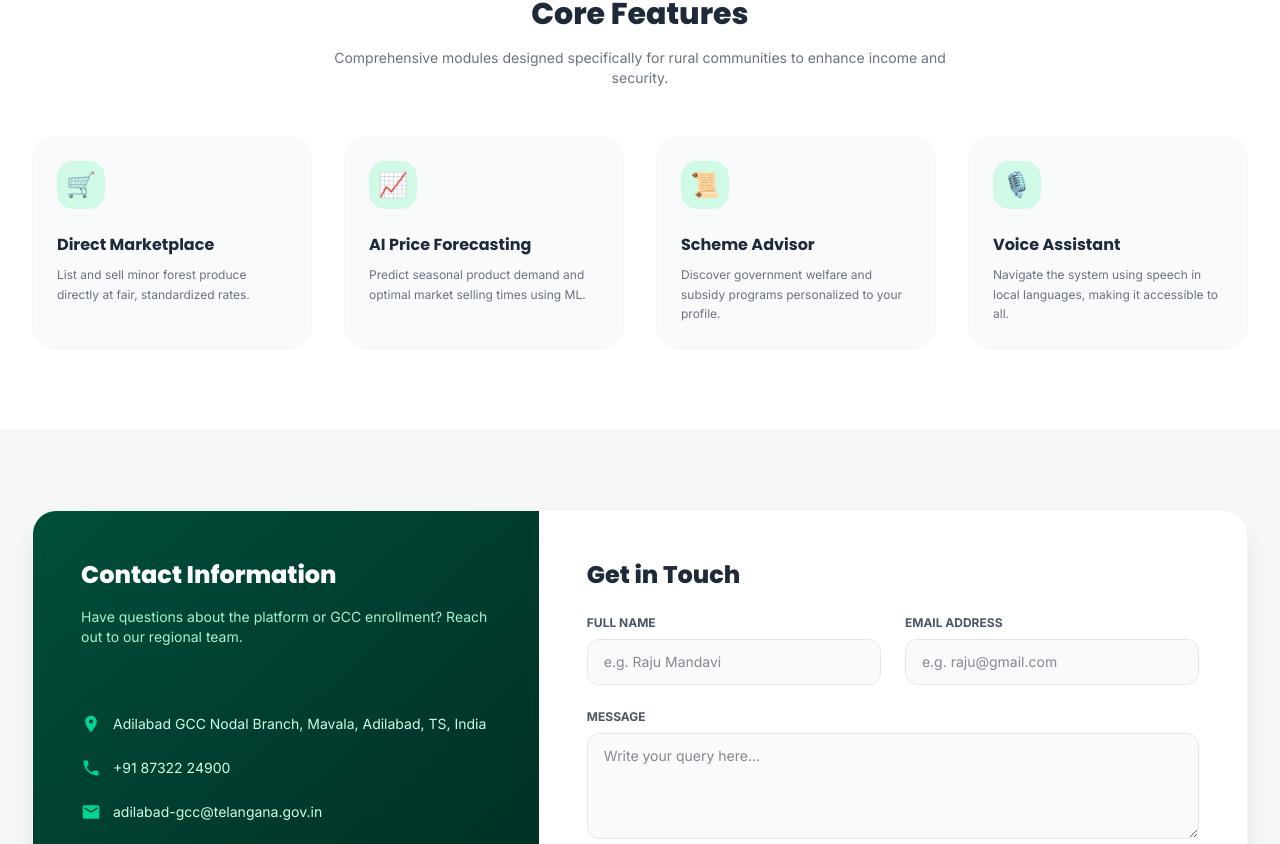
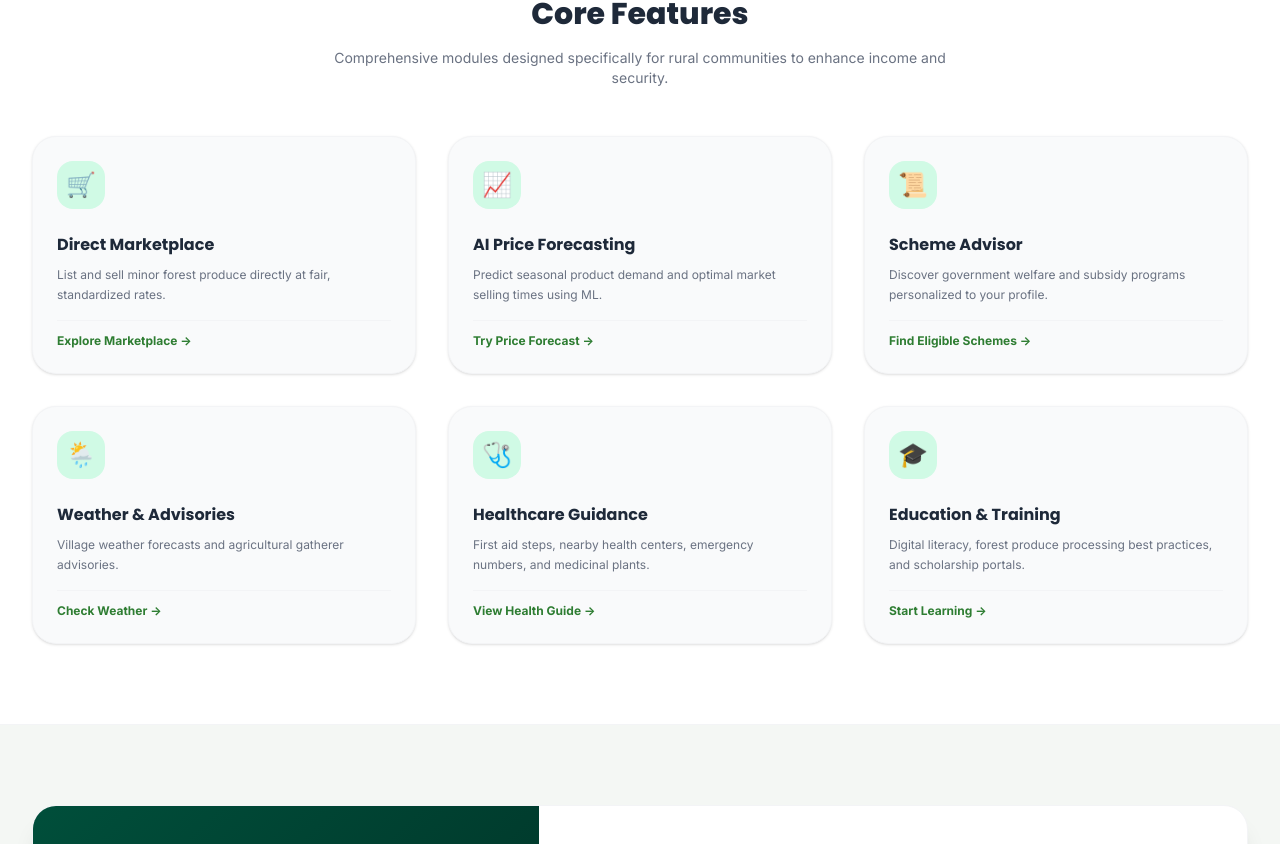
Before and after one commit to Abhilash-1508/for, a React (Vite) app: page / in a window 1280 px wide. Shown: the part 1296-2140 px from the top of the page. Built offline with nearby package versions, Linux system fonts and the light colour scheme; no server answers.

Commit message:
Make home page feature cards interactive links and optimize responsive layout

```diff
--- a/src/pages/Home.jsx
+++ b/src/pages/Home.jsx
@@ -116,42 +116,126 @@ const Home = () => {
             <p className="text-gray-500 text-sm">Comprehensive modules designed specifically for rural communities to enhance income and security.</p>
           </div>
 
-          <div className="grid grid-cols-1 md:grid-cols-2 lg:grid-cols-4 gap-8">
-            {/* feature 1 */}
-            <div className="p-6 bg-gray-50 hover:bg-emerald-50/50 border border-gray-100 hover:border-emerald-100 rounded-3xl transition-all duration-300 group">
+          <div className="grid grid-cols-1 sm:grid-cols-2 lg:grid-cols-3 gap-8">
+            {/* feature 1: Marketplace */}
+            <Link
+              to="/marketplace"
+              className="p-6 bg-gray-50 hover:bg-emerald-50/60 border border-gray-100 hover:border-emerald-200 rounded-3xl transition-all duration-300 group flex flex-col justify-between shadow-sm hover:shadow-md cursor-pointer"
+            >
+              <div>
                 <div className="h-12 w-12 rounded-2xl bg-emerald-100 group-hover:bg-forest-green text-forest-green group-hover:text-white flex items-center justify-center text-2xl transition-colors mb-6">
                   🛒
                 </div>
-              <h3 className="font-bold text-base text-gray-800 mb-2 font-display">{t('featureMarketplaceTitle')}</h3>
+                <h3 className="font-bold text-base text-gray-800 mb-2 font-display group-hover:text-forest-green transition-colors flex items-center justify-between">
+                  <span>{t('featureMarketplaceTitle')}</span>
+                  <MdArrowForward className="h-4 w-4 opacity-0 group-hover:opacity-100 transition-opacity" />
+                </h3>
                 <p className="text-gray-500 text-xs leading-relaxed">{t('featureMarketplaceDesc')}</p>
               </div>
+              <div className="mt-4 pt-3 border-t border-gray-100 flex items-center text-xs font-bold text-forest-green">
+                <span>Explore Marketplace →</span>
+              </div>
+            </Link>
 
-            {/* feature 2 */}
-            <div className="p-6 bg-gray-50 hover:bg-emerald-50/50 border border-gray-100 hover:border-emerald-100 rounded-3xl transition-all duration-300 group">
+            {/* feature 2: AI Price Forecast */}
+            <Link
+              to="/prediction"
+              className="p-6 bg-gray-50 hover:bg-emerald-50/60 border border-gray-100 hover:border-emerald-200 rounded-3xl transition-all duration-300 group flex flex-col justify-between shadow-sm hover:shadow-md cursor-pointer"
+            >
+              <div>
                 <div className="h-12 w-12 rounded-2xl bg-emerald-100 group-hover:bg-forest-green text-forest-green group-hover:text-white flex items-center justify-center text-2xl transition-colors mb-6">
                   📈
                 </div>
-              <h3 className="font-bold text-base text-gray-800 mb-2 font-display">{t('featurePredictionTitle')}</h3>
+                <h3 className="font-bold text-base text-gray-800 mb-2 font-display group-hover:text-forest-green transition-colors flex items-center justify-between">
+                  <span>{t('featurePredictionTitle')}</span>
+                  <MdArrowForward className="h-4 w-4 opacity-0 group-hover:opacity-100 transition-opacity" />
+                </h3>
                 <p className="text-gray-500 text-xs leading-relaxed">{t('featurePredictionDesc')}</p>
               </div>
+              <div className="mt-4 pt-3 border-t border-gray-100 flex items-center text-xs font-bold text-forest-green">
+                <span>Try Price Forecast →</span>
+              </div>
+            </Link>
 
-            {/* feature 3 */}
-            <div className="p-6 bg-gray-50 hover:bg-emerald-50/50 border border-gray-100 hover:border-emerald-100 rounded-3xl transition-all duration-300 group">
+            {/* feature 3: Schemes Advisor */}
+            <Link
+              to="/schemes"
+              className="p-6 bg-gray-50 hover:bg-emerald-50/60 border border-gray-100 hover:border-emerald-200 rounded-3xl transition-all duration-300 group flex flex-col justify-between shadow-sm hover:shadow-md cursor-pointer"
+            >
+              <div>
                 <div className="h-12 w-12 rounded-2xl bg-emerald-100 group-hover:bg-forest-green text-forest-green group-hover:text-white flex items-center justify-center text-2xl transition-colors mb-6">
                   📜
                 </div>
-              <h3 className="font-bold text-base text-gray-800 mb-2 font-display">{t('featureSchemesTitle')}</h3>
+                <h3 className="font-bold text-base text-gray-800 mb-2 font-display group-hover:text-forest-green transition-colors flex items-center justify-between">
+                  <span>{t('featureSchemesTitle')}</span>
+                  <MdArrowForward className="h-4 w-4 opacity-0 group-hover:opacity-100 transition-opacity" />
+                </h3>
                 <p className="text-gray-500 text-xs leading-relaxed">{t('featureSchemesDesc')}</p>
               </div>
+              <div className="mt-4 pt-3 border-t border-gray-100 flex items-center text-xs font-bold text-forest-green">
+                <span>Find Eligible Schemes →</span>
+              </div>
+            </Link>
 
-            {/* feature 4 */}
-            <div className="p-6 bg-gray-50 hover:bg-emerald-50/50 border border-gray-100 hover:border-emerald-100 rounded-3xl transition-all duration-300 group">
+            {/* feature 4: Weather & Voice Assistant */}
+            <Link
+              to="/weather"
+              className="p-6 bg-gray-50 hover:bg-emerald-50/60 border border-gray-100 hover:border-emerald-200 rounded-3xl transition-all duration-300 group flex flex-col justify-between shadow-sm hover:shadow-md cursor-pointer"
+            >
+              <div>
                 <div className="h-12 w-12 rounded-2xl bg-emerald-100 group-hover:bg-forest-green text-forest-green group-hover:text-white flex items-center justify-center text-2xl transition-colors mb-6">
-                🎙️
+                  🌦️
                 </div>
-              <h3 className="font-bold text-base text-gray-800 mb-2 font-display">{t('featureVoiceTitle')}</h3>
-              <p className="text-gray-500 text-xs leading-relaxed">{t('featureVoiceDesc')}</p>
+                <h3 className="font-bold text-base text-gray-800 mb-2 font-display group-hover:text-forest-green transition-colors flex items-center justify-between">
+                  <span>Weather & Advisories</span>
+                  <MdArrowForward className="h-4 w-4 opacity-0 group-hover:opacity-100 transition-opacity" />
+                </h3>
+                <p className="text-gray-500 text-xs leading-relaxed">Village weather forecasts and agricultural gatherer advisories.</p>
               </div>
+              <div className="mt-4 pt-3 border-t border-gray-100 flex items-center text-xs font-bold text-forest-green">
+                <span>Check Weather →</span>
+              </div>
+            </Link>
+
+            {/* feature 5: Healthcare Guidance */}
+            <Link
+              to="/healthcare"
+              className="p-6 bg-gray-50 hover:bg-emerald-50/60 border border-gray-100 hover:border-emerald-200 rounded-3xl transition-all duration-300 group flex flex-col justify-between shadow-sm hover:shadow-md cursor-pointer"
+            >
+              <div>
+                <div className="h-12 w-12 rounded-2xl bg-emerald-100 group-hover:bg-forest-green text-forest-green group-hover:text-white flex items-center justify-center text-2xl transition-colors mb-6">
+                  🩺
+                </div>
+                <h3 className="font-bold text-base text-gray-800 mb-2 font-display group-hover:text-forest-green transition-colors flex items-center justify-between">
+                  <span>Healthcare Guidance</span>
+                  <MdArrowForward className="h-4 w-4 opacity-0 group-hover:opacity-100 transition-opacity" />
+                </h3>
+                <p className="text-gray-500 text-xs leading-relaxed">First aid steps, nearby health centers, emergency numbers, and medicinal plants.</p>
+              </div>
+              <div className="mt-4 pt-3 border-t border-gray-100 flex items-center text-xs font-bold text-forest-green">
+                <span>View Health Guide →</span>
+              </div>
+            </Link>
+
+            {/* feature 6: Education & Training */}
+            <Link
+              to="/education"
+              className="p-6 bg-gray-50 hover:bg-emerald-50/60 border border-gray-100 hover:border-emerald-200 rounded-3xl transition-all duration-300 group flex flex-col justify-between shadow-sm hover:shadow-md cursor-pointer"
+            >
+              <div>
+                <div className="h-12 w-12 rounded-2xl bg-emerald-100 group-hover:bg-forest-green text-forest-green group-hover:text-white flex items-center justify-center text-2xl transition-colors mb-6">
+                  🎓
+                </div>
+                <h3 className="font-bold text-base text-gray-800 mb-2 font-display group-hover:text-forest-green transition-colors flex items-center justify-between">
+                  <span>Education & Training</span>
+                  <MdArrowForward className="h-4 w-4 opacity-0 group-hover:opacity-100 transition-opacity" />
+                </h3>
+                <p className="text-gray-500 text-xs leading-relaxed">Digital literacy, forest produce processing best practices, and scholarship portals.</p>
+              </div>
+              <div className="mt-4 pt-3 border-t border-gray-100 flex items-center text-xs font-bold text-forest-green">
+                <span>Start Learning →</span>
+              </div>
+            </Link>
           </div>
         </div>
       </section>
```
Lines whose indentation alone changed are shown as unchanged.
